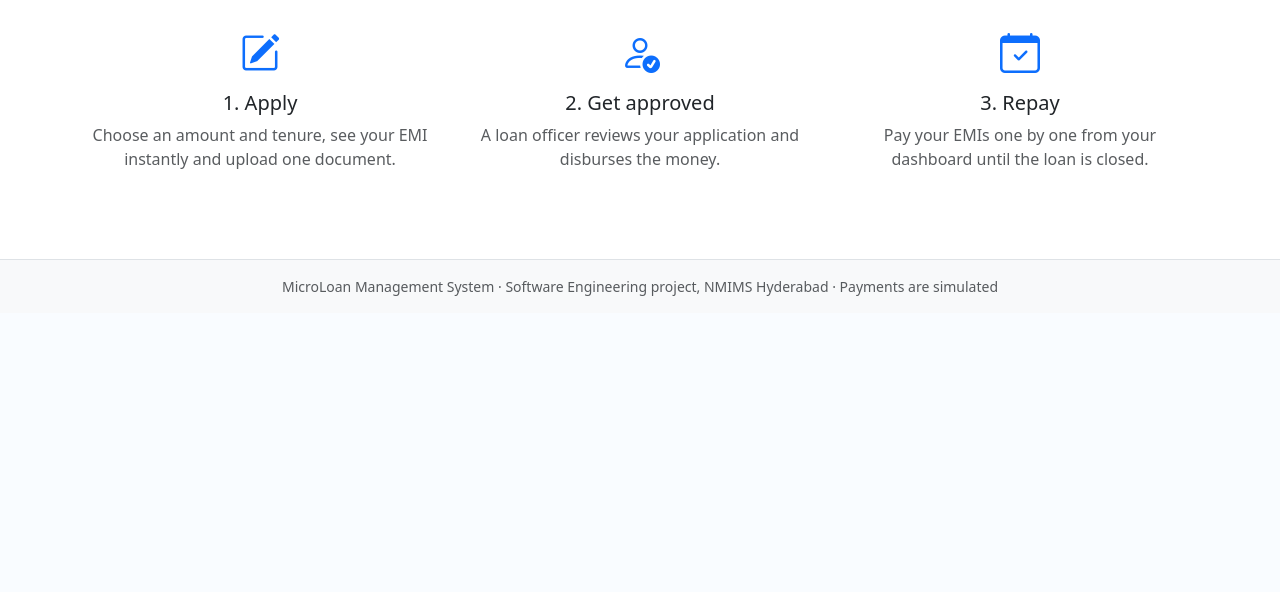
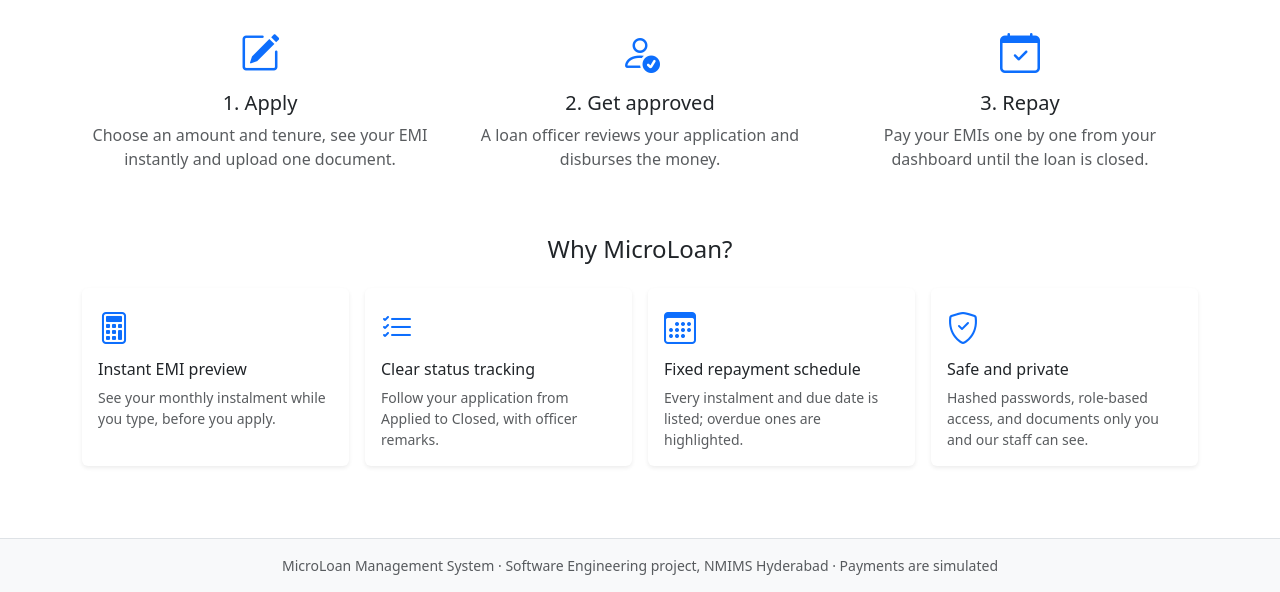
Before and after one commit to mintchiku/micro-loan-system, a Flask app: page / in a window 1280 px wide. Shown: the part 528-1120 px from the top of the page. Before the commit the page ends 824 px from the top, so only its background shows below. Run offline with Flask 3, Linux system fonts and the light colour scheme.

Commit message:
Phase 8: UI polish and documentation
Co-Authored-By: Claude Sonnet 5.5 <noreply@anthropic.com>

```diff
--- a/app/templates/main/index.html
+++ b/app/templates/main/index.html
@@ -36,4 +36,36 @@
     <p class="text-muted">Pay your EMIs one by one from your dashboard until the loan is closed.</p>
   </div>
 </div>
+
+<h2 class="h4 text-center mb-4">Why MicroLoan?</h2>
+<div class="row g-3 mb-5">
+  <div class="col-sm-6 col-lg-3">
+    <div class="card h-100 border-0 shadow-sm"><div class="card-body">
+      <i class="bi bi-calculator fs-2 text-primary"></i>
+      <h3 class="h6 mt-2">Instant EMI preview</h3>
+      <p class="small text-muted mb-0">See your monthly instalment while you type, before you apply.</p>
+    </div></div>
+  </div>
+  <div class="col-sm-6 col-lg-3">
+    <div class="card h-100 border-0 shadow-sm"><div class="card-body">
+      <i class="bi bi-list-check fs-2 text-primary"></i>
+      <h3 class="h6 mt-2">Clear status tracking</h3>
+      <p class="small text-muted mb-0">Follow your application from Applied to Closed, with officer remarks.</p>
+    </div></div>
+  </div>
+  <div class="col-sm-6 col-lg-3">
+    <div class="card h-100 border-0 shadow-sm"><div class="card-body">
+      <i class="bi bi-calendar3 fs-2 text-primary"></i>
+      <h3 class="h6 mt-2">Fixed repayment schedule</h3>
+      <p class="small text-muted mb-0">Every instalment and due date is listed; overdue ones are highlighted.</p>
+    </div></div>
+  </div>
+  <div class="col-sm-6 col-lg-3">
+    <div class="card h-100 border-0 shadow-sm"><div class="card-body">
+      <i class="bi bi-shield-check fs-2 text-primary"></i>
+      <h3 class="h6 mt-2">Safe and private</h3>
+      <p class="small text-muted mb-0">Hashed passwords, role-based access, and documents only you and our staff can see.</p>
+    </div></div>
+  </div>
+</div>
 {% endblock %}
--- a/app/utils/decorators.py
+++ b/app/utils/decorators.py
@@ -10,8 +10,10 @@ from app import login_manager
 def role_required(*roles):
     """Allow a view only for logged-in users whose role is in `roles`, e.g. @role_required("officer")."""
     def decorator(view):
+        """Wrap one view function with the role check."""
         @wraps(view)
         def wrapped(*args, **kwargs):
+            """Run the view only if the user is logged in with an allowed role."""
             if not current_user.is_authenticated:
                 return login_manager.unauthorized()  # redirects to the login page
             if current_user.role not in roles:
```
Also changed, not shown: PROGRESS.md (+31 -1 lines), README.md.
